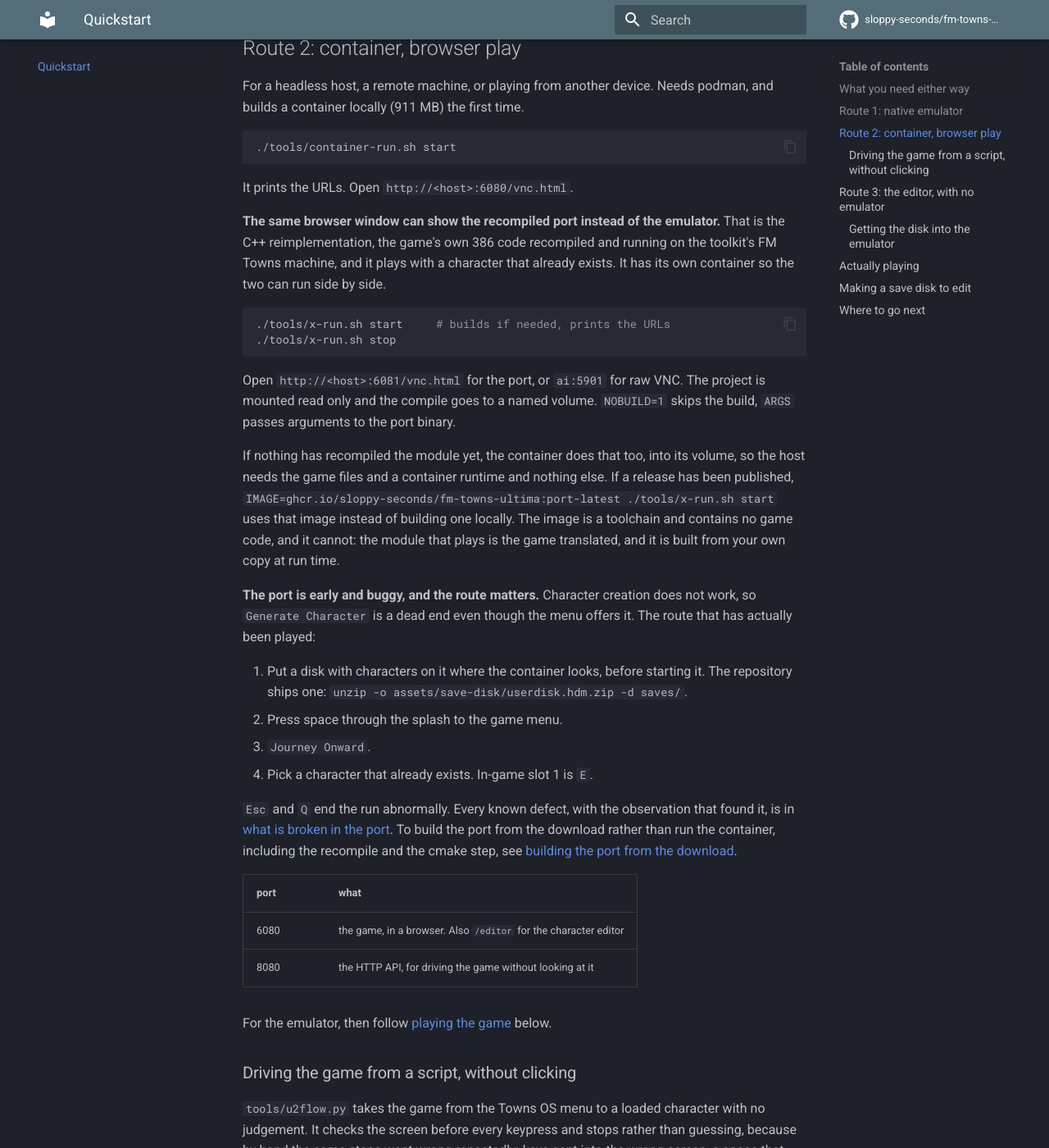
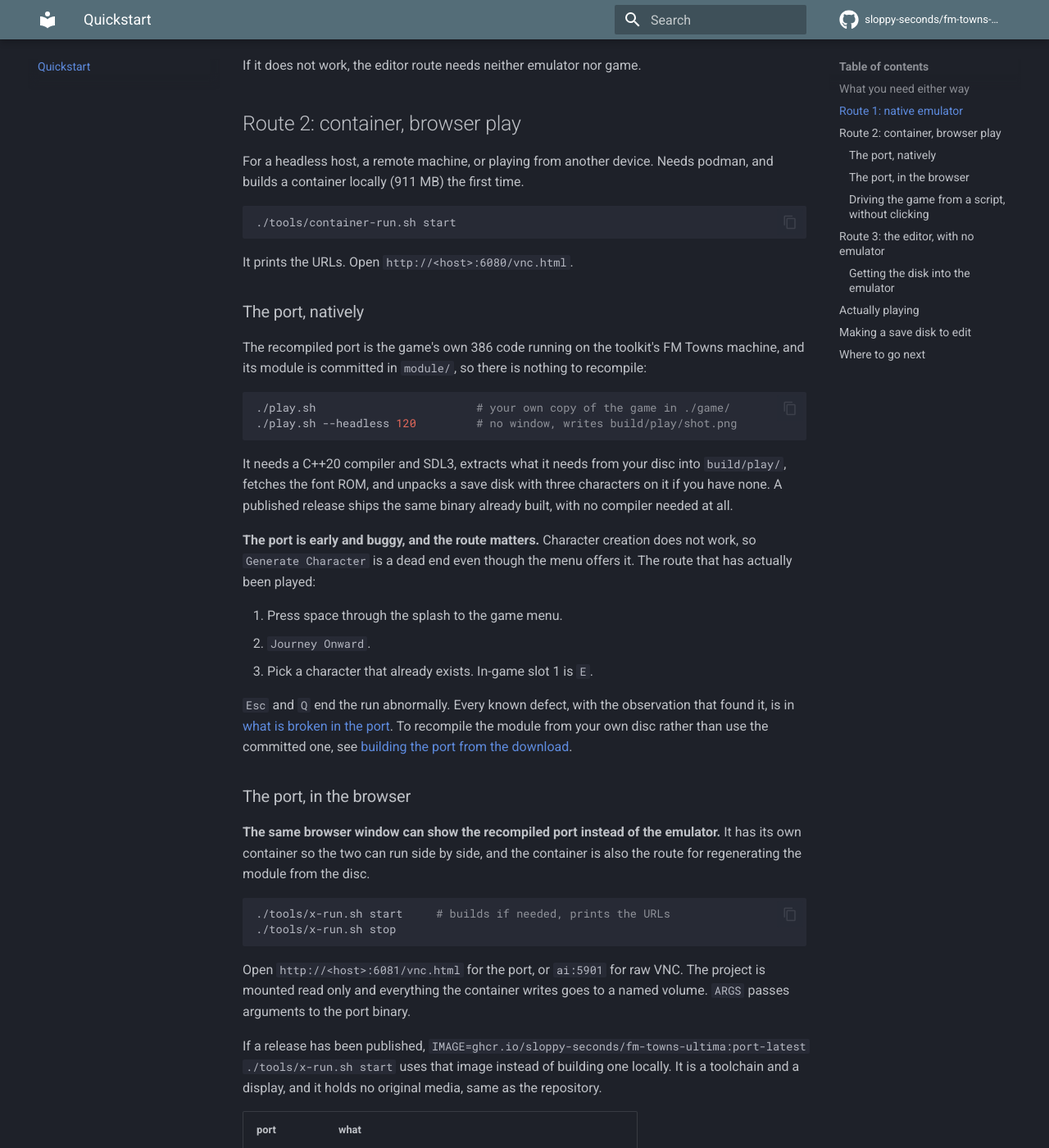
Before and after one commit to sloppy-seconds/fm-towns-ultima, an MkDocs documentation site: the page built from docs/quickstart.md, in a window 1280 px wide and 1400 px high, scrolled down 3042 px. Shown: the whole window at 82% size. Built offline with MkDocs 1.6.1 and Material for MkDocs 9.7.7, drawn with Linux system fonts in a browser that asks for light colours; comment, search, counter and statistics services are not loaded; some of the changed text lies outside the part shown.

Commit message:
Own the game, drop it in game/, run ./play.sh, and it plays
The user-experience half of the decision. With the module committed, the normal route needs
no recompile, no container and no toolkit: play.sh finds the game in ./game/ (or the repo
directory, which is where every other page says to unpack), extracts ENCHANT.EXP and
TBIOS.BIN from the disc into build/play/, builds from module/ with cmake if there is no
binary, fetches the font ROM, unpacks a save disk if there is none, and runs.

Verified here rather than described: with only the disc image in game/ it built from the
committed module, ran 120 frames headless and the shot reads the copyright notice with its
text. U2_WORK was then pointed at a scratch directory to prove the same script works against
a read-only project mount, which is what the container needs.

x-run.sh now runs play.sh instead of carrying its own copy of the logic, so there is one
runner for host and container. getfile.js gained --disc so it can read an image that is not
beside the tools. port-build.sh stays the from-source route, and docs/port-from-source.md
says so at the top instead of assuming everyone is regenerating the module.

The README's first screen is now one command for the port and two for the emulator, with the
licensing and takedown terms above the fold.

````diff
--- a/docs/quickstart.md
+++ b/docs/quickstart.md
@@ -6,6 +6,7 @@ Three routes. Pick the one that matches where you are.
 
 | situation | route |
 |---|---|
+| I own the game and want the recompiled port on this machine | [The port, native](#the-port-natively) |
 | I have a Linux or macOS desktop | [Native](#route-1-native-emulator) |
 | I have Windows | [Container](#route-2-container-browser-play), or native with a bash shell. Both untested. |
 | The machine is headless or remote, or I want to play in a browser | [Container](#route-2-container-browser-play) |
@@ -15,7 +16,8 @@ Three routes. Pick the one that matches where you are.
 
 **The game.** https://archive.org/details/fmtownscdcollection, file
 `FM-Towns CD/Ultima Trilogy 1-3 (1990)(Origins)(Jp-En)[+UserDisk].zip`. Unpack it
-into the repository directory.
+into the repository directory, or into a `game/` directory if you are only after the
+port, which looks there first.
 
 **The toolkit, if you want to build the C++ port.** `git submodule update --init fmtownskit`. A plain clone leaves
 `fmtownskit/` empty, and nothing in the emulator routes needs it, so this is the one step that is optional unless
@@ -140,40 +142,51 @@ podman, and builds a container locally (911 MB) the first time.
 
 It prints the URLs. Open `http://<host>:6080/vnc.html`.
 
+### The port, natively
+
+The recompiled port is the game's own 386 code running on the toolkit's FM Towns machine,
+and its module is committed in `module/`, so there is nothing to recompile:
+
+```bash
+./play.sh                        # your own copy of the game in ./game/
+./play.sh --headless 120         # no window, writes build/play/shot.png
+```
+
+It needs a C++20 compiler and SDL3, extracts what it needs from your disc into
+`build/play/`, fetches the font ROM, and unpacks a save disk with three characters on it
+if you have none. A published release ships the same binary already built, with no compiler
+needed at all.
+
+**The port is early and buggy, and the route matters.** Character creation does not
+work, so `Generate Character` is a dead end even though the menu offers it. The route
+that has actually been played:
+
+1. Press space through the splash to the game menu.
+2. `Journey Onward`.
+3. Pick a character that already exists. In-game slot 1 is `E`.
+
+`Esc` and `Q` end the run abnormally. Every known defect, with the observation that
+found it, is in [what is broken in the port](port-defects.md). To recompile the module from
+your own disc rather than use the committed one, see
+[building the port from the download](port-from-source.md).
+
+### The port, in the browser
+
 **The same browser window can show the recompiled port instead of the emulator.**
-That is the C++ reimplementation, the game's own 386 code recompiled and running on
-the toolkit's FM Towns machine, and it plays with a character that already exists. It
-has its own container so the two can run side by side.
+It has its own container so the two can run side by side, and the container is also the
+route for regenerating the module from the disc.
 
 ```bash
 ./tools/x-run.sh start     # builds if needed, prints the URLs
 ./tools/x-run.sh stop
 ```
 Open `http://<host>:6081/vnc.html` for the port, or `ai:5901` for raw VNC. The
-project is mounted read only and the compile goes to a named volume. `NOBUILD=1`
-skips the build, `ARGS` passes arguments to the port binary.
+project is mounted read only and everything the container writes goes to a named
+volume. `ARGS` passes arguments to the port binary.
 
-If nothing has recompiled the module yet, the container does that too, into its volume,
-so the host needs the game files and a container runtime and nothing else. If a release
-has been published, `IMAGE=ghcr.io/sloppy-seconds/fm-towns-ultima:port-latest
-./tools/x-run.sh start` uses that image instead of building one locally. The image is a
-toolchain and contains no game code, and it cannot: the module that plays is the game
-translated, and it is built from your own copy at run time.
-
-**The port is early and buggy, and the route matters.** Character creation does not
-work, so `Generate Character` is a dead end even though the menu offers it. The route
-that has actually been played:
-
-1. Put a disk with characters on it where the container looks, before starting it.
-   The repository ships one: `unzip -o assets/save-disk/userdisk.hdm.zip -d saves/`.
-2. Press space through the splash to the game menu.
-3. `Journey Onward`.
-4. Pick a character that already exists. In-game slot 1 is `E`.
-
-`Esc` and `Q` end the run abnormally. Every known defect, with the observation that
-found it, is in [what is broken in the port](port-defects.md). To build the port from
-the download rather than run the container, including the recompile and the cmake
-step, see [building the port from the download](port-from-source.md).
+If a release has been published, `IMAGE=ghcr.io/sloppy-seconds/fm-towns-ultima:port-latest
+./tools/x-run.sh start` uses that image instead of building one locally. It is a toolchain
+and a display, and it holds no original media, same as the repository.
 
 | port | what |
 |---|---|
````
Also changed, not shown: README.md (+58 -27 lines), docs/port-from-source.md (+16 -5 lines), tools/README.md (+3 -1 lines), 3 other files.
